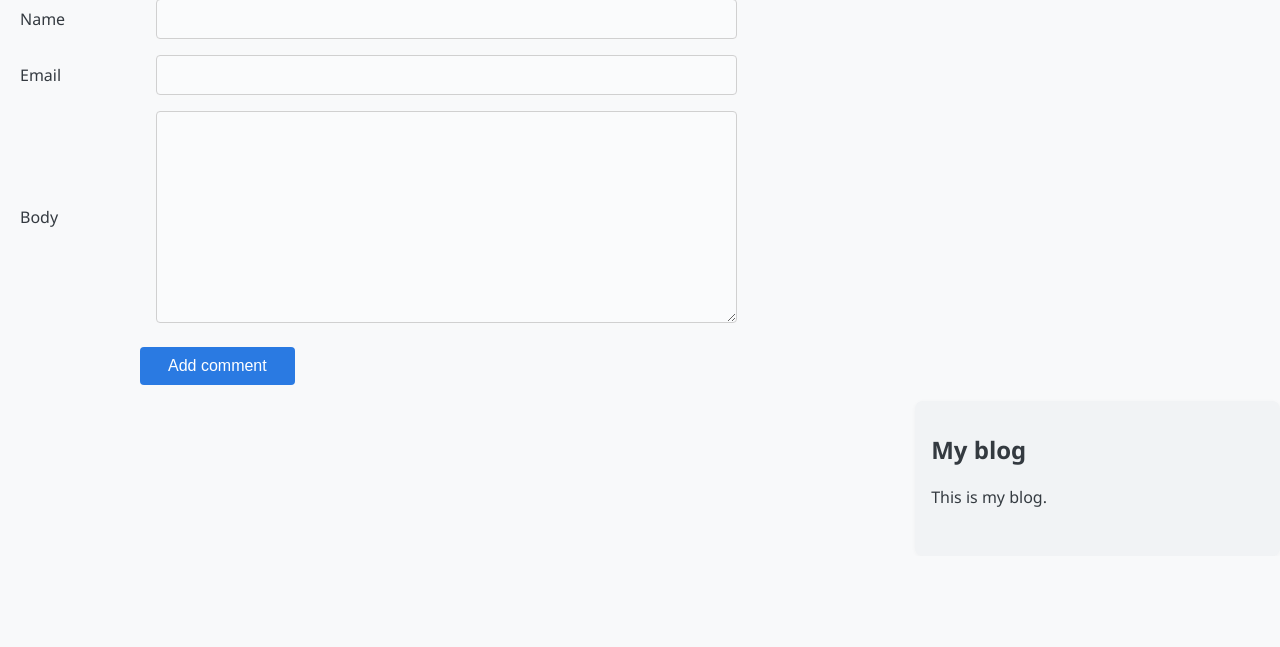
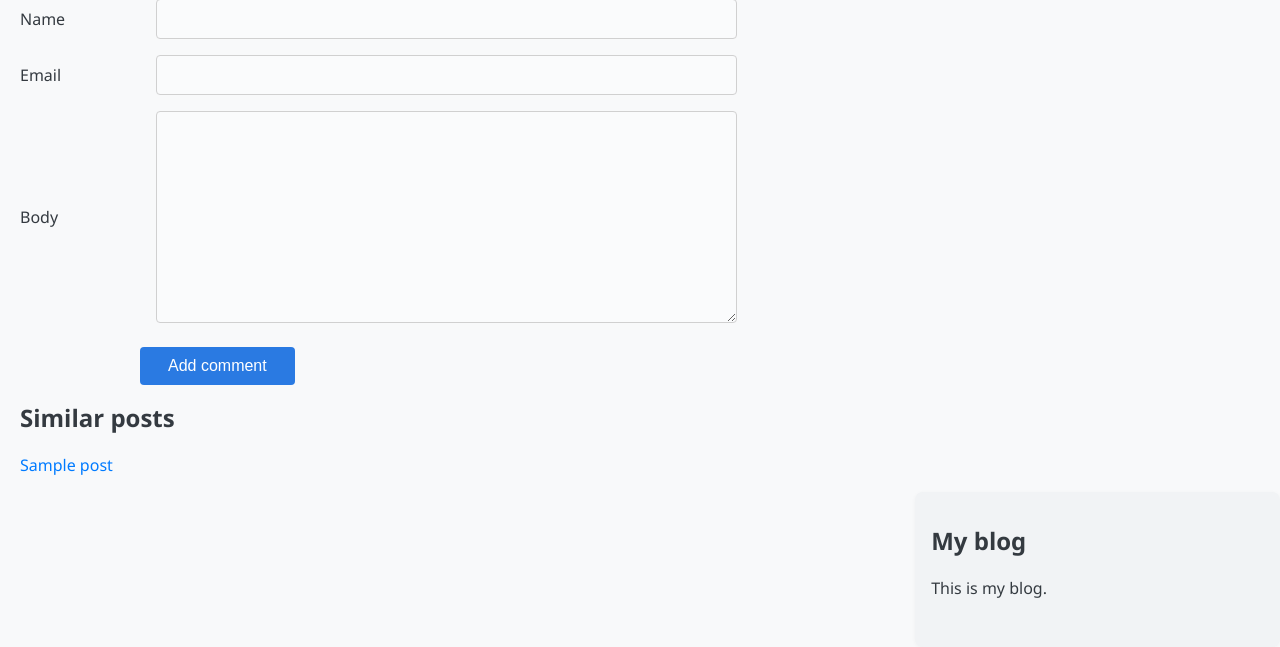
Before and after one commit to Chaay/django-blog-app, a Django app: template blog/templates/blog/post/detail.html in a window 1280 px wide. Shown: the part 495-1142 px from the top of the page. Before the commit the page ends 1002 px from the top, so only its background shows below. Run offline with Django 4.2, Linux system fonts and the light colour scheme; tables that the repository leaves empty hold one stand-in row (values such as "Sample post"); the template is opened without the code that fills it: values that come from a table or form of the project are taken from there, most other values are stand-ins (such as "Sample title", 1, 10 or a date in 2020).

Commit message:
Add similar posts functionality

```diff
--- a/blog/templates/blog/post/detail.html
+++ b/blog/templates/blog/post/detail.html
@@ -49,4 +49,12 @@
             <p><input type="submit" value="Add comment"></p>
         </form>
     {% endif %}
+    <h2>Similar posts</h2>
+    {% for post in similar_posts %}
+        <p>
+            <a href="{{ post.get_absolute_url }}">{{ post.title }}</a>
+        </p>
+        {% empty %}
+        There are no similar posts yet.
+    {% endfor %}
 {% endblock %}
```
Also changed, not shown: blog/views.py (+12 -1 lines).
